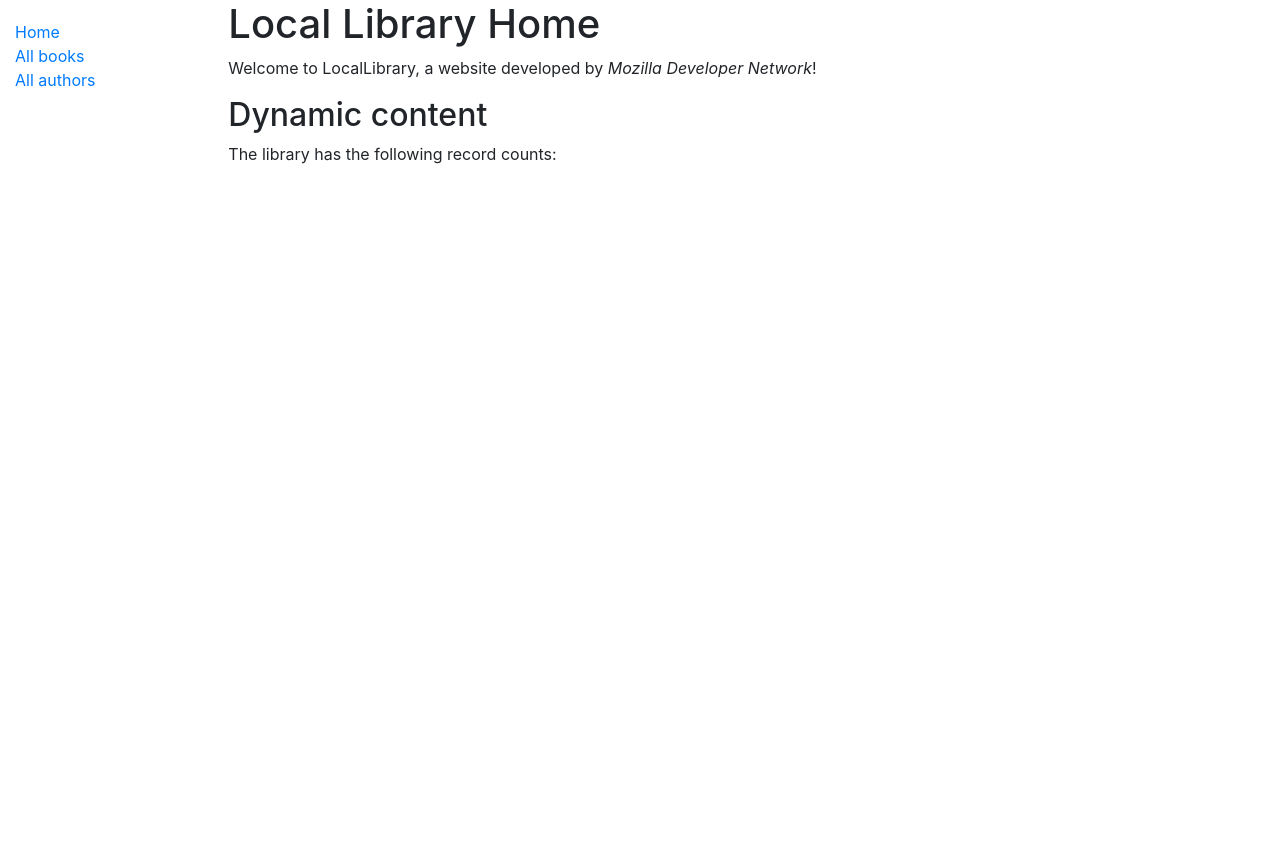
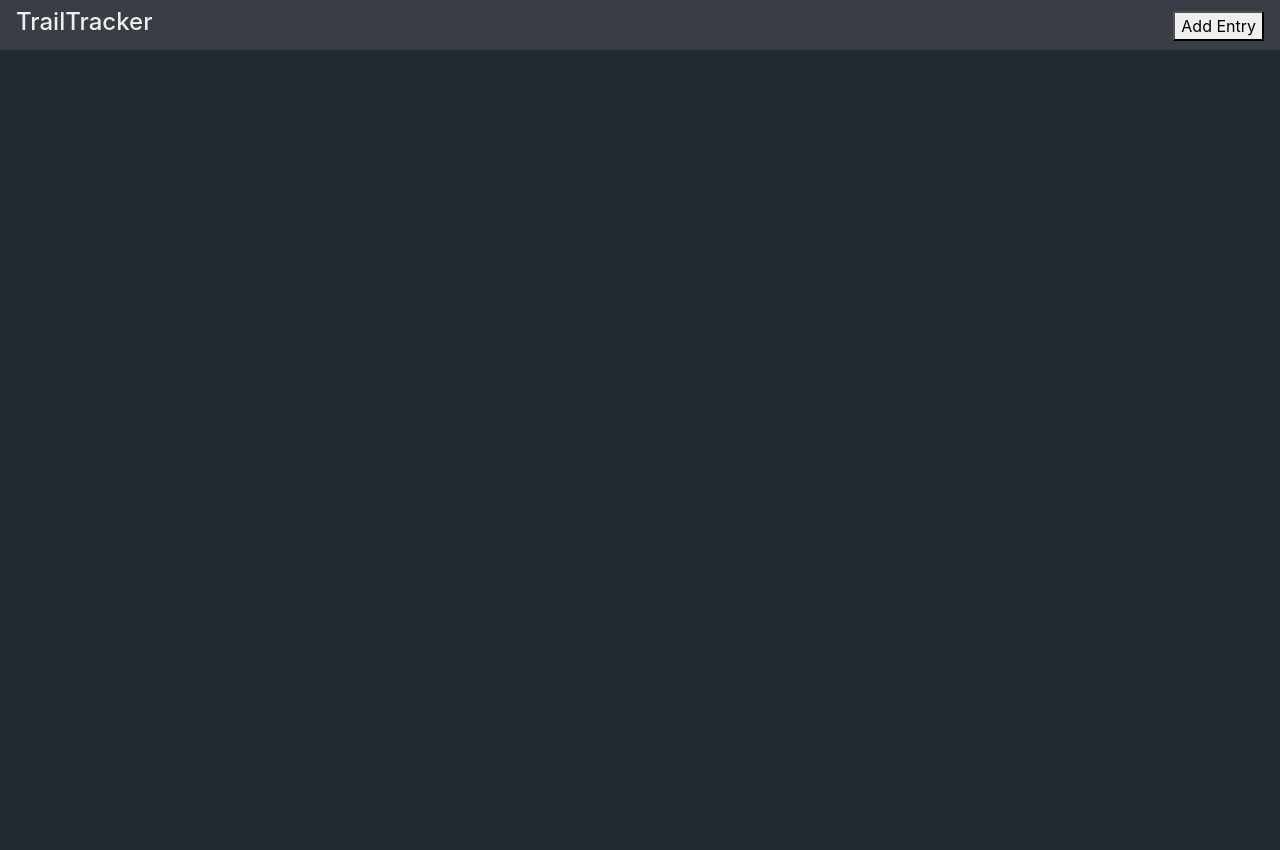
Before and after one commit to mdrewry/TrailTracker, a Django app: page /dashboard/ in a window 1280 px wide. Before the commit the page ends 164 px from the top, so only its background shows below. Run offline with Django 3.2, Linux system fonts and the light colour scheme; data that the repository does not hold is empty; some libraries are stand-ins or nearby versions.

Commit message:
-created some basic routes

```diff
--- a/dashboard/static/css/styles.css
+++ b/dashboard/static/css/styles.css
@@ -1,5 +1,35 @@
-.sidebar-nav {
-    margin-top: 20px;
-    padding: 0;
-    list-style: none;
+:root {
+  --dark: #232931;
+  --light: #393e46;
+  --contrast: #eeeeee;
+  --highlight: #4ecca3;
 }
+body {
+  background-color: var(--dark);
+  padding: 0;
+  margin: 0;
+  max-height: 100vh;
+  height: 100vh;
+  overflow: hidden;
+}
+.fill {
+  flex-grow: 1;
+}
+.navbar {
+  display: flex;
+  flex-direction: row;
+  align-items: center;
+  height: 50px;
+  width: 100%;
+  background-color: var(--light);
+}
+.navbar-header {
+  color: var(--contrast);
+}
+.content {
+  display: flex;
+  flex-direction: column;
+  height: 100%;
+  justify-content: center;
+  padding: 20px;
+}
--- a/dashboard/urls.py
+++ b/dashboard/urls.py
@@ -3,5 +3,7 @@ from django.urls import path
 from . import views
 
 urlpatterns = [
-    path('', views.index, name='index'),
+    path('', views.dashboard, name='dashboard'),
+    path('addEntry', views.addEntry, name='addEntry'),
+    path('feed', views.feed, name='feed'),
 ]
--- a/dashboard/views.py
+++ b/dashboard/views.py
@@ -2,5 +2,11 @@ from django.shortcuts import render, HttpResponse
 from dashboard.models import Hike
 
 # Create your views here.
-def index(request):
+def dashboard(request):
     return render(request, 'dashboard.html', {'hikes': Hike.objects.all()})
+
+def addEntry(request):
+    return render(request, 'addEntry.html');
+
+def feed(request):
+    return render(request, 'feed.html');
--- /dev/null
+++ b/templates/addEntry.html
@@ -0,0 +1,3 @@
+{% extends "dashboard.html" %} {% block content %}
+<h1>Create Hike Entry</h1>
+{% endblock %}
--- a/templates/dashboard.html
+++ b/templates/dashboard.html
@@ -1,3 +1,4 @@
+{% load static %}
 <!DOCTYPE html>
 <html lang="en">
   <head>
@@ -13,43 +14,25 @@
       crossorigin="anonymous"
     />
     <!-- Add additional CSS in static file -->
-    {% load static %}
     <link rel="stylesheet" href="{% static 'css/styles.css' %}" />
   </head>
   <body>
-    <div class="container-fluid">
-      <div class="row">
-        <div class="col-sm-2">
-          {% block sidebar %}
-          <ul class="sidebar-nav">
-            <li><a href="{% url 'index' %}">Home</a></li>
-            <li><a href="">All books</a></li>
-            <li><a href="">All authors</a></li>
-          </ul>
-          {% endblock %}
-        </div>
-        <div class="col-sm-10">
-
-          <h1>Local Library Home</h1>
-          <p>
-            Welcome to LocalLibrary, a website developed by
-            <em>Mozilla Developer Network</em>!
-          </p>
-          <h2>Dynamic content</h2>
-          <p>The library has the following record counts:</p>
-
-          {% for hike in hikes %}
-          <h4>Hike: {{hike.id}}</h4>
-          <p>Total distance: {{hike.miles}} miles
-          <br>Total elevation gain: {{hike.elevationGain}} feet
-          <br>Total elevation loss: {{hike.elevationLoss}} feet
-          <br>Description: {{hike.description}}
-          <br>Starred: {{hike.starred}}</p>
-          {% endfor %}
-
-        </div>
-      </div>
-
+    <div class="navbar">
+      <h4 class="navbar-header">TrailTracker</h4>
+      <div class="fill"></div>
+      <button>Add Entry</button>
+    </div>
+    <div class="content">
+      {% block content %}{% endblock %}
+      <!-- {% for hike in hikes %}
+      <h4>Hike: {{hike.id}}</h4>
+      <p>
+        Total distance: {{hike.miles}} miles <br />Total elevation gain:
+        {{hike.elevationGain}} feet <br />Total elevation loss:
+        {{hike.elevationLoss}} feet <br />Description: {{hike.description}}
+        <br />Starred: {{hike.starred}}
+      </p>
+      {% endfor %} -->
     </div>
   </body>
 </html>
--- /dev/null
+++ b/templates/feed.html
@@ -0,0 +1,3 @@
+{% extends "dashboard.html" %} {% block content %}
+<h1 class="navbar-header">Feed</h1>
+{% endblock %}
```
Also changed, not shown: db.sqlite3.
